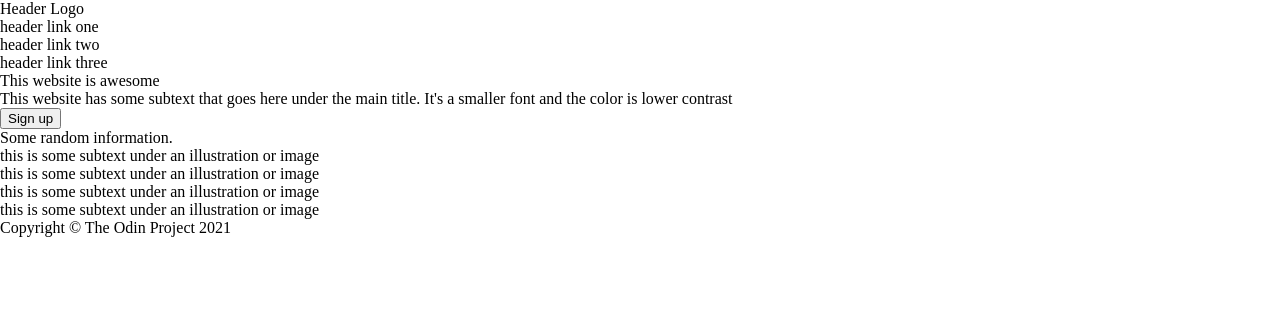
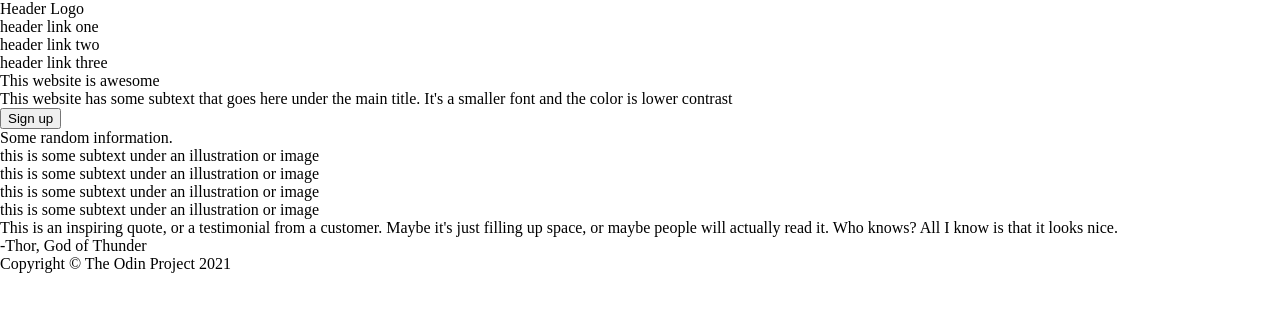
Before and after one commit to hardeek-sharma/Landing-Page_TOP, a plain HTML site: page index.html in a window 1280 px wide. Drawn offline with Linux system fonts and the light colour scheme.

Commit message:
Add html for section three

```diff
--- a/index.html
+++ b/index.html
@@ -55,7 +55,15 @@
       </div>
     </div>
 
-    <div class="section three"></div>
+    <div class="section three">
+      <div class="quote-holder">
+        <div class="quote">
+          This is an inspiring quote, or a testimonial from a customer. Maybe it's just filling up space,
+          or maybe people will actually read it. Who knows? All I know is that it looks nice.
+        </div>
+        <div class="quote-sayer">-Thor, God of Thunder</div>
+      </div>
+    </div>
 
     <div class="section four"></div>
 
```
